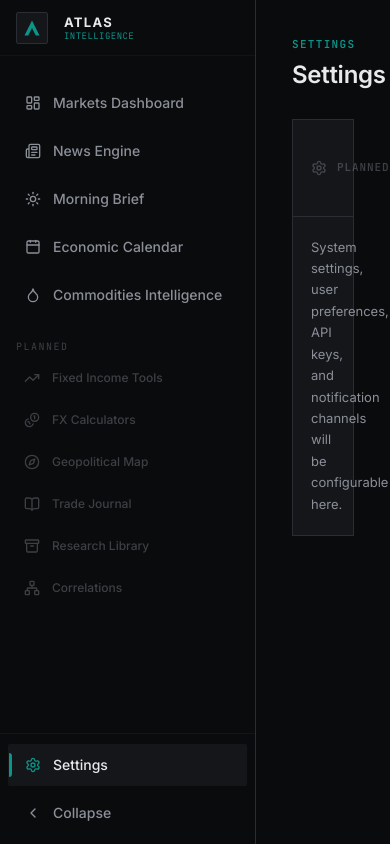
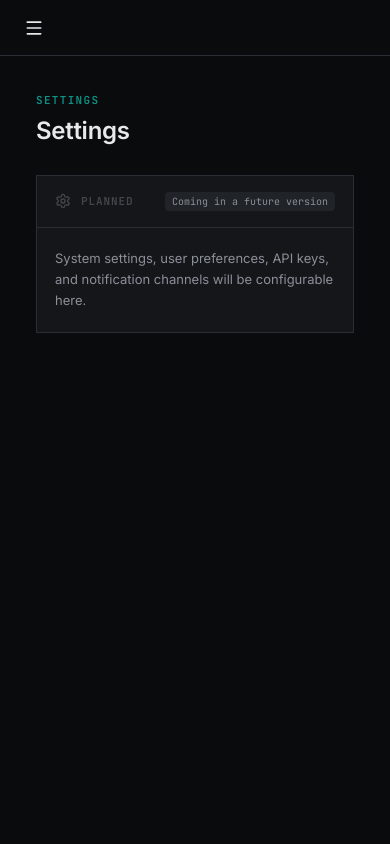
Before and after one commit to NimmyFanimi/Atlas-Intelligence, a Next.js app: page /settings in a window 390 px wide. Built offline with nearby package versions, Linux system fonts and the light colour scheme.

Commit message:
fix: improve mobile navigation and article modal

```diff
--- a/src/components/news/NewsDetailPanel.tsx
+++ b/src/components/news/NewsDetailPanel.tsx
@@ -117,7 +117,7 @@ export default function NewsDetailPanel({
 
         {/* bottom scrim so overlay content stays readable */}
         <div
-          className="absolute inset-0"
+          className="absolute inset-0 pointer-events-none"
           style={{
             background:
               'linear-gradient(180deg, rgba(10,11,13,0) 30%, rgba(10,11,13,0.85) 88%, #101114 100%)',
@@ -136,7 +136,7 @@ export default function NewsDetailPanel({
           type="button"
           onClick={onClose}
           aria-label="Close"
-          className="absolute top-[18px] right-[18px] inline-flex items-center justify-center w-8 h-8 text-[#E8E9EB] border border-[#E8E9EB]/[0.22] bg-[#0A0B0D]/[0.55] hover:bg-[#0A0B0D]/80 transition-colors duration-150 cursor-pointer"
+          className="absolute top-[18px] right-[18px] z-10 inline-flex items-center justify-center w-8 h-8 text-[#E8E9EB] border border-[#E8E9EB]/[0.22] bg-[#0A0B0D]/[0.55] hover:bg-[#0A0B0D]/80 transition-colors duration-150 cursor-pointer"
         >
           <CloseIcon />
         </button>
--- a/src/components/ui/AppShell.tsx
+++ b/src/components/ui/AppShell.tsx
@@ -2,16 +2,56 @@
 
 import React, { useState } from 'react';
 import Sidebar from './Sidebar';
+import { Menu } from 'lucide-react';
 
 export default function AppShell({ children }: { children: React.ReactNode }) {
   const [isCollapsed, setIsCollapsed] = useState(false);
+  const [isMobileDrawerOpen, setIsMobileDrawerOpen] = useState(false);
 
   return (
     <div className="flex h-dvh w-full overflow-hidden bg-[var(--color-background)]">
-      <Sidebar isCollapsed={isCollapsed} setIsCollapsed={setIsCollapsed} />
+      {/* Desktop sidebar — in-flow, hidden on mobile */}
+      <div className="hidden md:flex">
+        <Sidebar isCollapsed={isCollapsed} setIsCollapsed={setIsCollapsed} />
+      </div>
+
       <main className="flex-1 h-full overflow-y-auto min-w-0 flex flex-col scrollbar-none">
+        {/* Mobile-only top bar with hamburger */}
+        <header className="flex md:hidden items-center h-14 px-4 border-b border-[var(--color-border)] shrink-0 bg-[var(--color-background)]">
+          <button
+            type="button"
+            onClick={() => setIsMobileDrawerOpen(true)}
+            aria-label="Open navigation"
+            className="inline-flex items-center justify-center w-9 h-9 text-[var(--color-primary)] hover:bg-[var(--color-surface)] rounded-[var(--radius-sm)] transition-colors"
+          >
+            <Menu className="w-5 h-5" />
+          </button>
+        </header>
         {children}
       </main>
+
+      {/* Mobile backdrop — same rgba as NewsFeed modal */}
+      {isMobileDrawerOpen && (
+        <div
+          className="fixed inset-0 z-40 md:hidden"
+          style={{ backgroundColor: 'rgba(6,7,8,0.72)' }}
+          onClick={() => setIsMobileDrawerOpen(false)}
+          aria-hidden="true"
+        />
+      )}
+
+      {/* Mobile drawer — fixed overlay, slides from left */}
+      <div
+        className={`fixed inset-y-0 left-0 z-50 w-64 bg-[var(--color-background)] border-r border-[var(--color-border)] transform transition-transform duration-200 ease-in-out md:hidden ${
+          isMobileDrawerOpen ? 'translate-x-0' : '-translate-x-full'
+        }`}
+      >
+        <Sidebar
+          isCollapsed={false}
+          setIsCollapsed={setIsCollapsed}
+          onNavigate={() => setIsMobileDrawerOpen(false)}
+        />
+      </div>
     </div>
   );
 }
--- a/src/components/ui/Sidebar.tsx
+++ b/src/components/ui/Sidebar.tsx
@@ -91,15 +91,17 @@ interface NavItemProps {
   icon: React.ComponentType<{ className?: string }>;
   label: string;
   isCollapsed: boolean;
+  onNavigate?: () => void;
 }
 
-function NavItem({ href, icon: Icon, label, isCollapsed }: NavItemProps) {
+function NavItem({ href, icon: Icon, label, isCollapsed, onNavigate }: NavItemProps) {
   const pathname = usePathname();
   const isActive = href === '/' ? pathname === '/' : pathname === href || pathname.startsWith(href + '/');
 
   return (
     <Link
       href={href}
+      onClick={onNavigate}
       className={`relative flex items-center px-4 py-2.5 my-0.5 group transition-all duration-150 rounded-[var(--radius-sm)] border border-transparent outline-none ${
         isActive
           ? 'bg-[var(--color-surface)] text-[var(--color-primary)] font-semibold'
@@ -181,9 +183,10 @@ function SectionSeparator({ label, isCollapsed }: { label: string; isCollapsed:
 interface SidebarProps {
   isCollapsed: boolean;
   setIsCollapsed: (collapsed: boolean) => void;
+  onNavigate?: () => void;
 }
 
-export default function Sidebar({ isCollapsed, setIsCollapsed }: SidebarProps) {
+export default function Sidebar({ isCollapsed, setIsCollapsed, onNavigate }: SidebarProps) {
   return (
     <aside
       className={`h-full flex flex-col flex-shrink-0 bg-[var(--color-background)] border-r border-[var(--color-border)] select-none overflow-visible transition-[width] duration-200 ease-in-out z-30 ${
@@ -198,6 +201,7 @@ export default function Sidebar({ isCollapsed, setIsCollapsed }: SidebarProps) {
           <Link
             href="/"
             aria-label="Back to home"
+            onClick={onNavigate}
             className="flex items-center gap-3 rounded-[var(--radius-sm)] transition-opacity duration-150 hover:opacity-80 focus-visible:outline-none focus-visible:ring-2 focus-visible:ring-[var(--color-accent)] focus-visible:ring-offset-0"
           >
             <div className="w-8 h-8 flex items-center justify-center bg-[var(--color-surface)] border border-[var(--color-border)] rounded-[var(--radius-sm)] flex-shrink-0">
@@ -227,6 +231,7 @@ export default function Sidebar({ isCollapsed, setIsCollapsed }: SidebarProps) {
               icon={item.icon}
               label={item.label}
               isCollapsed={isCollapsed}
+              onNavigate={onNavigate}
             />
           ))}
         </nav>
@@ -265,11 +270,11 @@ export default function Sidebar({ isCollapsed, setIsCollapsed }: SidebarProps) {
 
       {/* ── Pinned footer: Settings + Collapse toggle ── */}
       <div className="flex-shrink-0 flex flex-col gap-0.5 p-2 border-t border-[var(--color-border)]/30 bg-[var(--color-background)] z-40">
-        <NavItem href="/settings" icon={Settings} label="Settings" isCollapsed={isCollapsed} />
+        <NavItem href="/settings" icon={Settings} label="Settings" isCollapsed={isCollapsed} onNavigate={onNavigate} />
         <button
           type="button"
           onClick={() => setIsCollapsed(!isCollapsed)}
-          className="relative flex items-center px-4 py-2.5 my-0.5 w-full text-[var(--color-secondary)] hover:text-[var(--color-primary)] hover:bg-[var(--color-surface)]/50 transition-all duration-150 rounded-[var(--radius-sm)] border border-transparent cursor-pointer group text-left"
+          className="hidden md:flex relative items-center px-4 py-2.5 my-0.5 w-full text-[var(--color-secondary)] hover:text-[var(--color-primary)] hover:bg-[var(--color-surface)]/50 transition-all duration-150 rounded-[var(--radius-sm)] border border-transparent cursor-pointer group text-left"
         >
           {isCollapsed ? (
             <ChevronRight className="w-4 h-4 flex-shrink-0" />
```
